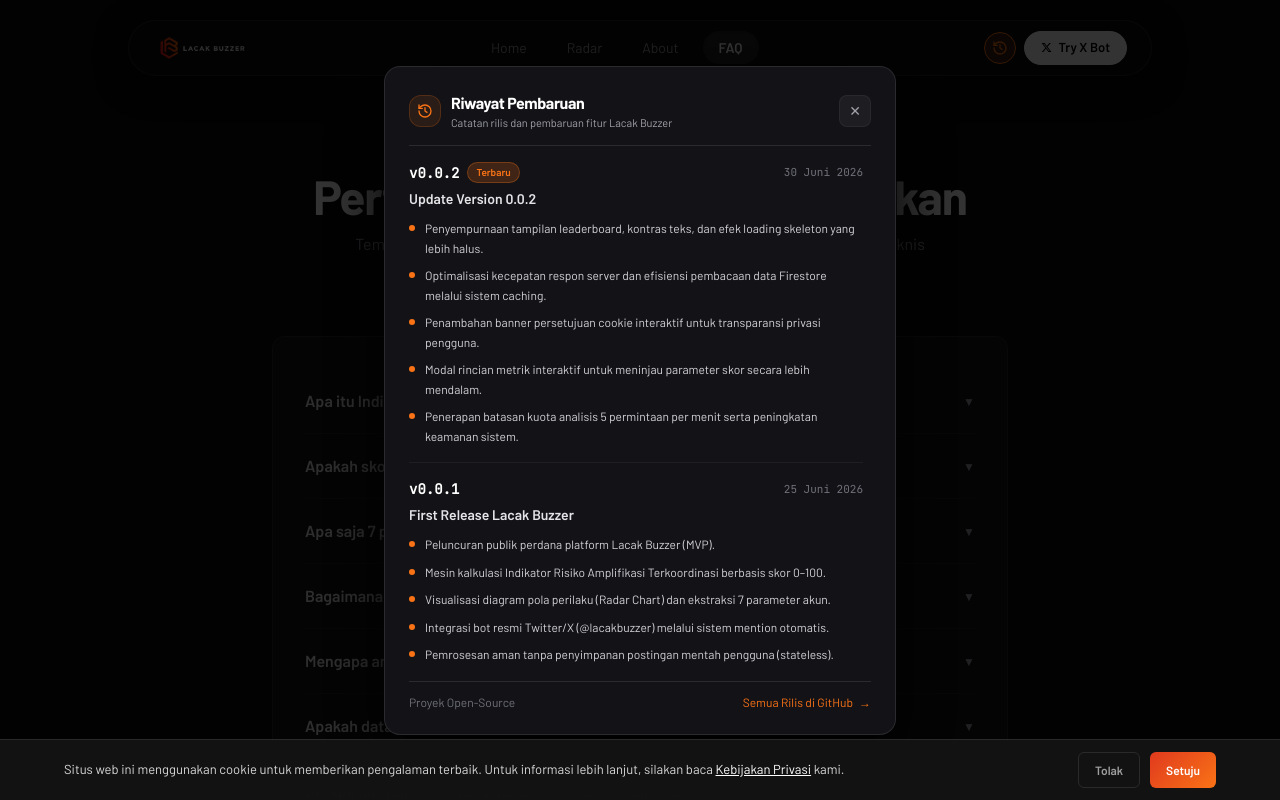
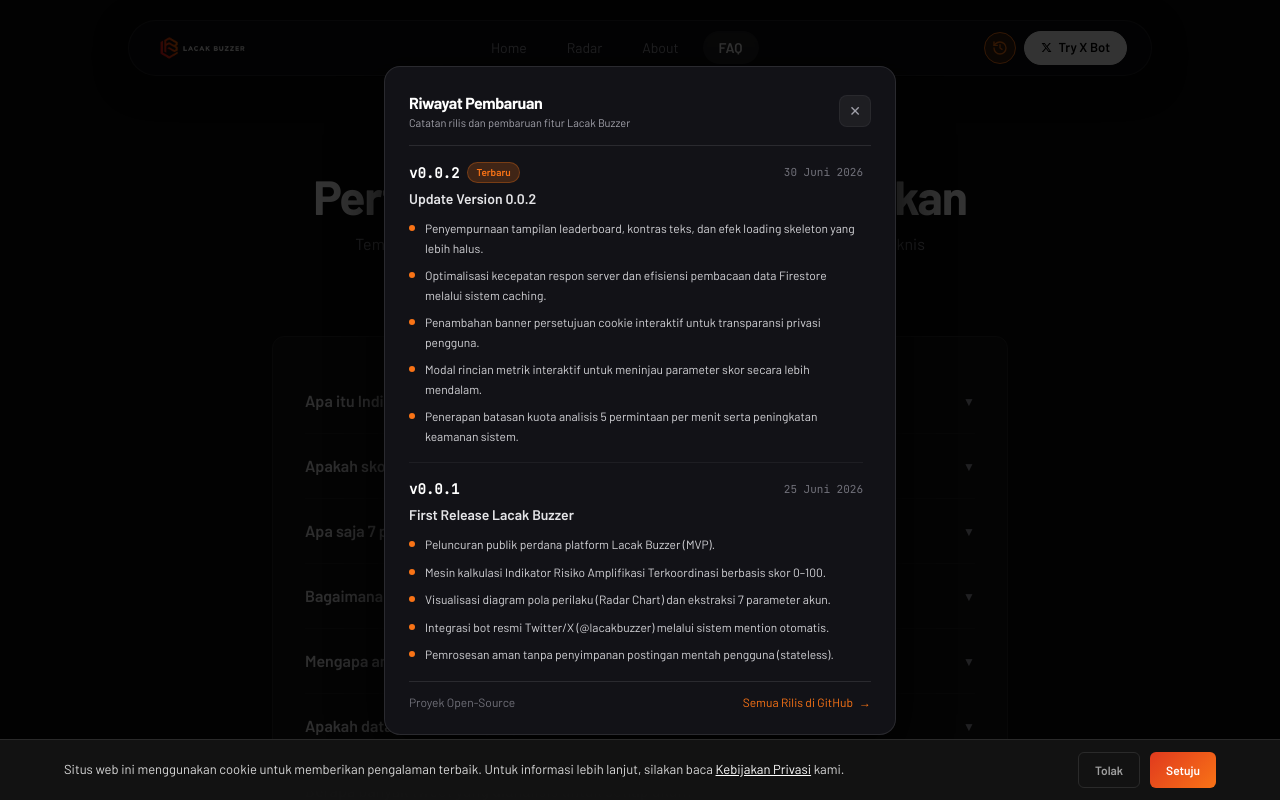
Before and after one commit to Yogs4R/lacak-buzzer, a React (Vite) app in the folder frontend/: page /faq in a window 1280 px wide. Both pictures are taken after a click on the button 1000 px from the left and 47 px from the top of the page. Shown: the top 800 px of the page. Built offline with nearby package versions, Linux system fonts and the light colour scheme.

Commit message:
fix(ui): remove svg icon on changelog pop up

```diff
--- a/frontend/src/components/ChangelogDropdown.jsx
+++ b/frontend/src/components/ChangelogDropdown.jsx
@@ -48,13 +48,6 @@ export default function ChangelogDropdown({ isOpen, onClose }) {
         {/* Header with Title, Subtitle & Close Button */}
         <div className="flex items-center justify-between border-b border-white/10 pb-3.5 mb-4 shrink-0">
           <div className="flex items-center gap-2.5">
-            <div className="w-8 h-8 rounded-xl bg-[#f97316]/10 border border-[#f97316]/20 flex items-center justify-center text-[#f97316] shrink-0">
-              <svg className="w-4 h-4" fill="none" viewBox="0 0 24 24" stroke="currentColor" strokeWidth={2}>
-                <path strokeLinecap="round" strokeLinejoin="round" d="M3 12a9 9 0 1 0 9-9 9.75 9.75 0 0 0-6.74 2.74L3 8" />
-                <path strokeLinecap="round" strokeLinejoin="round" d="M3 3v5h5" />
-                <path strokeLinecap="round" strokeLinejoin="round" d="M12 7v5l3 2" />
-              </svg>
-            </div>
             <div>
               <h2 id="changelog-title" className="text-sm sm:text-base font-bold text-white tracking-tight">
                 Riwayat Pembaruan
```
